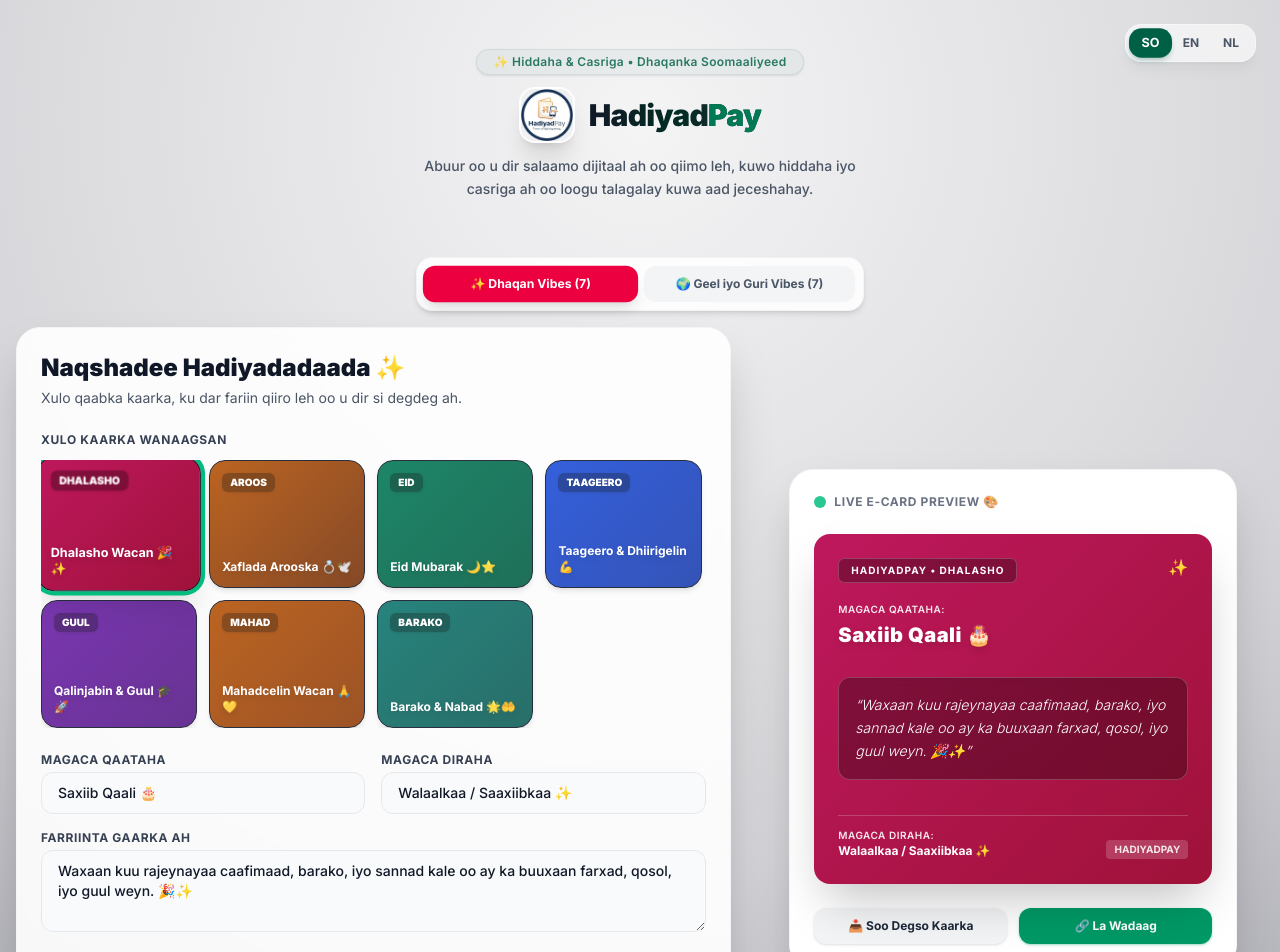
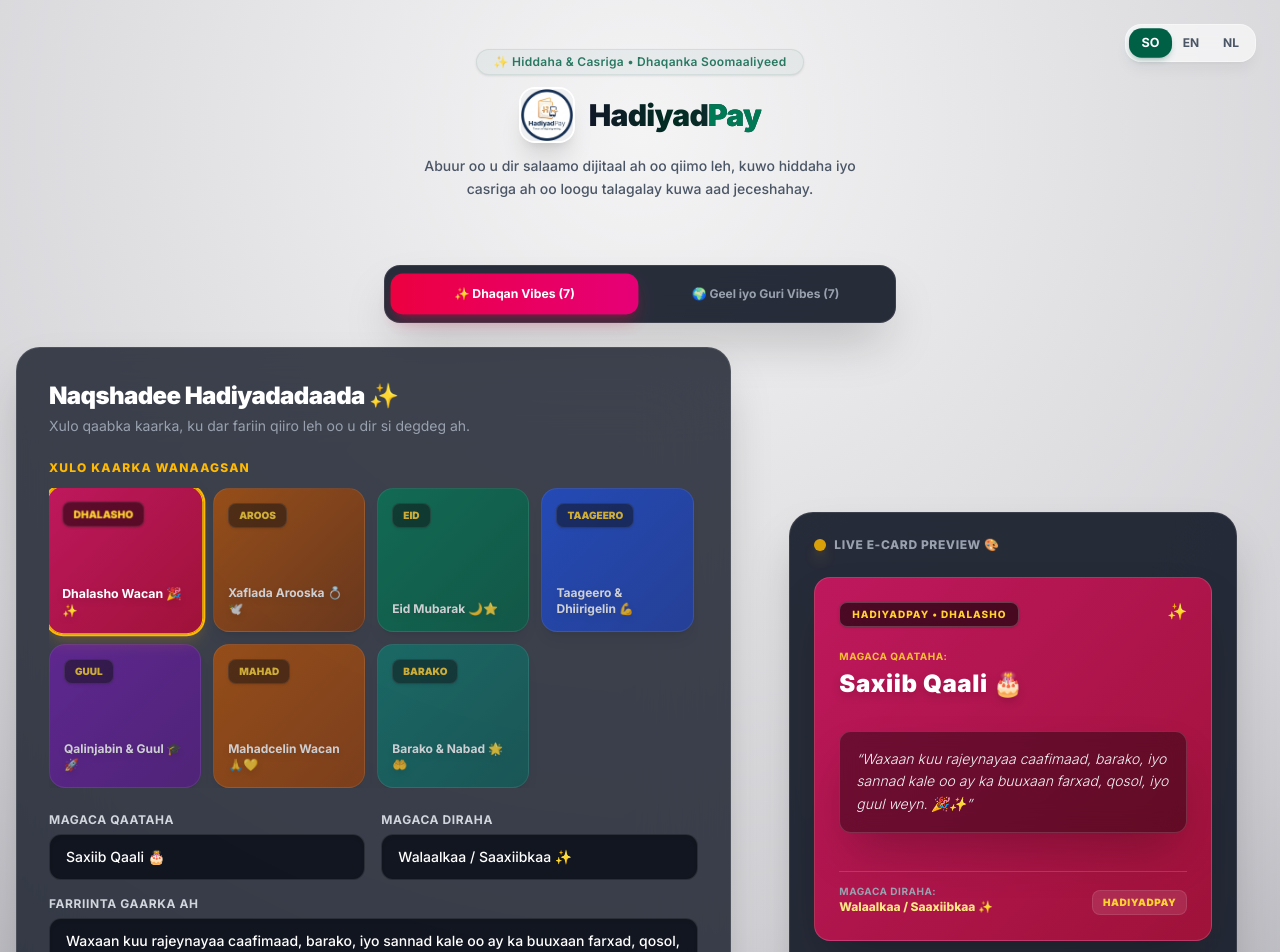
Before and after one commit to hrmadenITFLOWZ/hadiyadpay, a Next.js app: page / in a window 1280 px wide. Shown: the top 952 px of the page. Built offline with nearby package versions, Linux system fonts and the light colour scheme.

Commit message:
Update naar Hallmark-stijl dark theme en moderne e-card UI

```diff
--- a/src/app/components/CardBuilder.tsx
+++ b/src/app/components/CardBuilder.tsx
@@ -91,7 +91,6 @@ export default function CardBuilder({ currentLanguage }: CardBuilderProps) {
   };
 
   const handleShare = async () => {
-    // We bundelen de kaartdata in een compact object
     const payload = {
       c: selectedCard.id,
       t: recipientName,
@@ -100,7 +99,6 @@ export default function CardBuilder({ currentLanguage }: CardBuilderProps) {
     };
 
     try {
-      // Coderen naar een schone, compacte string zodat elke ontvanger op elk apparaat hem kan openen
       const jsonStr = JSON.stringify(payload);
       const encoded = btoa(encodeURIComponent(jsonStr));
 
@@ -140,37 +138,38 @@ export default function CardBuilder({ currentLanguage }: CardBuilderProps) {
   const getCardStyle = (card: CardOption) => {
     if (card.bgImage) {
       return {
-        backgroundImage: `linear-gradient(to bottom, rgba(0,0,0,0.35), rgba(0,0,0,0.8)), url(${card.bgImage})`,
-        backgroundColor: '#1f2937',
+        backgroundImage: `linear-gradient(to bottom, rgba(10,10,15,0.5), rgba(10,10,15,0.85)), url(${card.bgImage})`,
+        backgroundColor: '#090d16',
         backgroundSize: 'cover',
         backgroundPosition: 'center'
       };
     }
     return {
-      background: card.gradient || '#be185d'
+      background: card.gradient || 'linear-gradient(135deg, #831843 0%, #4c0519 100%)'
     };
   };
 
   return (
-    <div className="w-full max-w-7xl mx-auto p-4 flex flex-col gap-4">
+    <div className="w-full max-w-7xl mx-auto px-4 py-6 flex flex-col gap-6">
 
-      <div className="bg-white/85 backdrop-blur-md p-2 rounded-2xl shadow-md border border-gray-100 flex gap-2 max-w-md mx-auto w-full">
+      {/* Category Tabs - Hallmarks Style Luxury Dark Glass */}
+      <div className="bg-[#121826]/90 backdrop-blur-xl p-2 rounded-2xl shadow-2xl border border-white/10 flex gap-2 max-w-lg mx-auto w-full">
         <button
           onClick={() => setActiveDeck('dhaqan')}
-          className={`flex-1 py-2.5 text-xs font-bold rounded-xl transition flex items-center justify-center gap-1.5 cursor-pointer ${
+          className={`flex-1 py-3 px-4 text-xs font-bold rounded-xl transition-all duration-300 flex items-center justify-center gap-2 cursor-pointer ${
             activeDeck === 'dhaqan'
-              ? 'bg-rose-600 text-white shadow-lg scale-[1.02]'
-              : 'bg-gray-100 text-gray-600 hover:bg-gray-200'
+              ? 'bg-gradient-to-r from-rose-600 to-pink-600 text-white shadow-lg shadow-rose-600/30 scale-[1.02]'
+              : 'text-gray-400 hover:text-white hover:bg-white/5'
           }`}
         >
           ✨ Dhaqan Vibes ({cardOptions.filter(c => c.category === 'dhaqan').length})
         </button>
         <button
           onClick={() => setActiveDeck('cities')}
-          className={`flex-1 py-2.5 text-xs font-bold rounded-xl transition flex items-center justify-center gap-1.5 cursor-pointer ${
+          className={`flex-1 py-3 px-4 text-xs font-bold rounded-xl transition-all duration-300 flex items-center justify-center gap-2 cursor-pointer ${
             activeDeck === 'cities'
-              ? 'bg-gradient-to-r from-amber-600 to-orange-600 text-white shadow-lg scale-[1.02] ring-2 ring-amber-300'
-              : 'bg-gray-100 text-gray-600 hover:bg-gray-200'
+              ? 'bg-gradient-to-r from-amber-600 to-orange-600 text-white shadow-lg shadow-amber-600/30 scale-[1.02]'
+              : 'text-gray-400 hover:text-white hover:bg-white/5'
           }`}
         >
           🌍 Geel iyo Guri Vibes ({cardOptions.filter(c => c.category === 'cities').length})
@@ -179,12 +178,13 @@ export default function CardBuilder({ currentLanguage }: CardBuilderProps) {
 
       <div className="grid grid-cols-1 lg:grid-cols-12 gap-8 w-full">
 
-        <div className="lg:col-span-7 bg-white/90 backdrop-blur-md p-6 rounded-3xl shadow-2xl border border-gray-100 flex flex-col gap-6">
+        {/* Left Form Panel - Dark Theme Glassmorphism */}
+        <div className="lg:col-span-7 bg-[#121826]/80 backdrop-blur-2xl p-6 sm:p-8 rounded-3xl shadow-2xl border border-white/10 flex flex-col gap-6">
           <div>
-            <h2 className="text-2xl font-black text-gray-900 mb-1">
+            <h2 className="text-2xl font-black text-white mb-1 tracking-tight">
               {currentLanguage === 'so' ? 'Naqshadee Hadiyadadaada ✨' : 'Craft Your Hadiyad ✨'}
             </h2>
-            <p className="text-sm text-gray-600">
+            <p className="text-sm text-gray-400">
               {currentLanguage === 'so'
                 ? 'Xulo qaabka kaarka, ku dar fariin qiiro leh oo u dir si degdeg ah.'
                 : 'Choose a card style, add a heartfelt message, and send instantly.'}
@@ -192,10 +192,10 @@ export default function CardBuilder({ currentLanguage }: CardBuilderProps) {
           </div>
 
           <div>
-            <label className="block text-xs font-bold text-gray-700 uppercase tracking-wider mb-3">
+            <label className="block text-xs font-extrabold text-amber-400 uppercase tracking-widest mb-3">
               {currentLanguage === 'so' ? 'XULO KAARKA WANAAGSAN' : 'CHOOSE YOUR CARD STYLE'}
             </label>
-            <div className="grid grid-cols-2 sm:grid-cols-4 gap-3 max-h-[340px] overflow-y-auto pr-1">
+            <div className="grid grid-cols-2 sm:grid-cols-4 gap-3 max-h-[360px] overflow-y-auto pr-1 custom-scrollbar">
               {filteredCards.map((card) => {
                 const isSelected = selectedCard.id === card.id;
 
@@ -203,12 +203,14 @@ export default function CardBuilder({ currentLanguage }: CardBuilderProps) {
                   <button
                     key={card.id}
                     onClick={() => setSelectedCard(card)}
-                    className={`text-left p-3 rounded-2xl transition-all duration-300 border relative overflow-hidden flex flex-col justify-between h-32 shadow-md group cursor-pointer ${
-                      isSelected ? 'ring-4 ring-emerald-500 scale-105 shadow-xl z-10' : 'opacity-90 hover:opacity-100 hover:scale-[1.02]'
+                    className={`text-left p-3.5 rounded-2xl transition-all duration-300 border relative overflow-hidden flex flex-col justify-between h-36 shadow-lg group cursor-pointer ${
+                      isSelected
+                        ? 'ring-2 ring-amber-400 border-amber-400 scale-[1.03] shadow-amber-500/20 shadow-2xl z-10 bg-black/40'
+                        : 'border-white/10 opacity-75 hover:opacity-100 hover:scale-[1.02] bg-black/20'
                     }`}
                     style={getCardStyle(card)}
                   >
-                    <span className="text-[10px] font-black px-2 py-0.5 rounded-md bg-black/30 backdrop-blur-md text-white self-start shadow z-10">
+                    <span className="text-[10px] font-black px-2.5 py-1 rounded-lg bg-black/50 backdrop-blur-md text-amber-300 self-start shadow border border-white/10 z-10">
                       {card.badge[langKey] || card.badge['en']}
                     </span>
                     <span className="text-xs font-bold text-white line-clamp-2 drop-shadow-md z-10">
@@ -223,50 +225,50 @@ export default function CardBuilder({ currentLanguage }: CardBuilderProps) {
           <div className="flex flex-col gap-4">
             <div className="grid grid-cols-1 sm:grid-cols-2 gap-4">
               <div>
-                <label className="block text-xs font-bold text-gray-700 uppercase tracking-wider mb-1">
+                <label className="block text-xs font-bold text-gray-300 uppercase tracking-wider mb-1.5">
                   {currentLanguage === 'so' ? 'MAGACA QAATAHA' : 'RECIPIENT NAME'}
                 </label>
                 <input
                   type="text"
                   value={recipientName}
                   onChange={(e) => setRecipientName(e.target.value)}
-                  className="w-full px-4 py-2.5 text-sm rounded-xl border border-gray-200 focus:outline-none focus:ring-2 focus:ring-emerald-500 text-gray-900 bg-gray-50 font-medium"
+                  className="w-full px-4 py-3 text-sm rounded-xl border border-white/10 focus:outline-none focus:ring-2 focus:ring-amber-500 text-white bg-[#090d16]/80 font-medium placeholder-gray-600 shadow-inner"
                 />
               </div>
               <div>
-                <label className="block text-xs font-bold text-gray-700 uppercase tracking-wider mb-1">
+                <label className="block text-xs font-bold text-gray-300 uppercase tracking-wider mb-1.5">
                   {currentLanguage === 'so' ? 'MAGACA DIRAHA' : 'SENDER NAME'}
                 </label>
                 <input
                   type="text"
                   value={senderName}
                   onChange={(e) => setSenderName(e.target.value)}
-                  className="w-full px-4 py-2.5 text-sm rounded-xl border border-gray-200 focus:outline-none focus:ring-2 focus:ring-emerald-500 text-gray-900 bg-gray-50 font-medium"
+                  className="w-full px-4 py-3 text-sm rounded-xl border border-white/10 focus:outline-none focus:ring-2 focus:ring-amber-500 text-white bg-[#090d16]/80 font-medium placeholder-gray-600 shadow-inner"
                 />
               </div>
             </div>
 
             <div>
-              <label className="block text-xs font-bold text-gray-700 uppercase tracking-wider mb-1">
+              <label className="block text-xs font-bold text-gray-300 uppercase tracking-wider mb-1.5">
                 {currentLanguage === 'so' ? 'FARRIINTA GAARKA AH' : 'PERSONALIZED MESSAGE'}
               </label>
               <textarea
                 rows={3}
                 value={message}
                 onChange={(e) => setMessage(e.target.value)}
-                className="w-full px-4 py-2.5 text-sm rounded-xl border border-gray-200 focus:outline-none focus:ring-2 focus:ring-emerald-500 text-gray-900 bg-gray-50 font-medium"
+                className="w-full px-4 py-3 text-sm rounded-xl border border-white/10 focus:outline-none focus:ring-2 focus:ring-amber-500 text-white bg-[#090d16]/80 font-medium placeholder-gray-600 shadow-inner"
               />
             </div>
 
             <div>
-              <div className="flex justify-between items-center mb-1">
-                <label className="block text-xs font-bold text-gray-700 uppercase tracking-wider">
+              <div className="flex justify-between items-center mb-1.5">
+                <label className="block text-xs font-bold text-gray-300 uppercase tracking-wider">
                   {currentLanguage === 'so' ? 'KU DAR SAWIR GAAR AH (IKHTIYAARI)' : 'ADD PERSONAL PHOTO (OPTIONAL)'}
                 </label>
                 {uploadedImage && (
                   <button
                     onClick={handleRemoveImage}
-                    className="text-xs text-rose-600 hover:text-rose-800 font-semibold cursor-pointer"
+                    className="text-xs text-rose-400 hover:text-rose-300 font-semibold cursor-pointer"
                   >
                     {currentLanguage === 'so' ? 'Tirtir sawirka' : 'Remove photo'}
                   </button>
@@ -276,38 +278,38 @@ export default function CardBuilder({ currentLanguage }: CardBuilderProps) {
                 type="file"
                 accept="image/*"
                 onChange={handleImageUpload}
-                className="w-full text-xs text-gray-500 file:mr-4 file:py-2.5 file:px-4 file:rounded-xl file:border-0 file:text-xs file:font-semibold file:bg-rose-50 file:text-rose-700 hover:file:bg-rose-100 cursor-pointer bg-gray-50 border border-gray-200 rounded-xl"
+                className="w-full text-xs text-gray-400 file:mr-4 file:py-3 file:px-4 file:rounded-xl file:border-0 file:text-xs file:font-bold file:bg-amber-500/10 file:text-amber-400 hover:file:bg-amber-500/20 cursor-pointer bg-[#090d16]/80 border border-white/10 rounded-xl"
               />
             </div>
 
             <button
               onClick={() => setIsCheckoutOpen(true)}
-              className="w-full py-4 px-4 font-bold rounded-2xl shadow-xl transition-all duration-300 flex items-center justify-center gap-2 text-base text-white hover:brightness-110 border border-white/20 cursor-pointer"
-              style={getCardStyle(selectedCard)}
+              className="w-full py-4 px-4 font-extrabold rounded-2xl shadow-2xl transition-all duration-300 flex items-center justify-center gap-2 text-base text-white hover:brightness-110 border border-white/20 cursor-pointer bg-gradient-to-r from-amber-500 via-emerald-600 to-teal-600 shadow-emerald-900/40"
             >
-              <span className="z-10">🚀 {currentLanguage === 'so' ? 'Dir Hadiyad iyo Xawilaad Degdeg ah' : 'Send Hadiyad & Instant Transfer'}</span>
+              <span className="z-10 tracking-wide">🚀 {currentLanguage === 'so' ? 'Dir Hadiyad iyo Xawilaad Degdeg ah' : 'Send Hadiyad & Instant Transfer'}</span>
             </button>
           </div>
         </div>
 
+        {/* Right Preview Panel - Hallmark Style Cinematic Preview */}
         <div className="lg:col-span-5 flex flex-col items-center justify-center">
-          <div className="w-full max-w-md bg-white p-6 rounded-3xl shadow-2xl border border-gray-100 flex flex-col justify-between min-h-[500px] relative overflow-hidden">
+          <div className="w-full max-w-md bg-[#121826]/90 backdrop-blur-2xl p-6 rounded-3xl shadow-2xl border border-white/10 flex flex-col justify-between min-h-[520px] relative overflow-hidden">
 
             <div className="flex justify-between items-center mb-4">
               <div className="flex items-center gap-2">
-                <span className="w-3 h-3 rounded-full bg-emerald-500 animate-pulse"></span>
-                <span className="text-xs font-bold text-gray-500 tracking-wider uppercase">
+                <span className="w-3 h-3 rounded-full bg-amber-400 animate-pulse shadow-lg shadow-amber-400/50"></span>
+                <span className="text-xs font-extrabold text-gray-400 tracking-wider uppercase">
                   LIVE E-CARD PREVIEW 🎨
                 </span>
               </div>
             </div>
 
             <div
-              className="w-full p-6 rounded-2xl text-white shadow-2xl flex flex-col justify-between flex-grow my-2 relative overflow-hidden transition-all duration-500"
+              className="w-full p-6 rounded-2xl text-white shadow-2xl flex flex-col justify-between flex-grow my-2 relative overflow-hidden transition-all duration-500 border border-white/15"
               style={getCardStyle(selectedCard)}
             >
               <div className="flex justify-between items-center z-10">
-                <span className="text-[10px] tracking-widest uppercase bg-black/30 px-3 py-1 rounded-md backdrop-blur-md font-bold border border-white/20">
+                <span className="text-[10px] tracking-widest uppercase bg-black/60 px-3 py-1 rounded-lg backdrop-blur-md font-extrabold border border-white/20 text-amber-300 shadow">
                   HADIYADPAY • {selectedCard.badge[langKey] || selectedCard.badge['en']}
                 </span>
                 <span className="text-base animate-bounce">✨</span>
@@ -315,7 +317,7 @@ export default function CardBuilder({ currentLanguage }: CardBuilderProps) {
 
               {uploadedImage && (
                 <div
-                  className="my-3 rounded-xl overflow-hidden shadow-md h-36 border border-white/20 z-10 relative bg-black/50 cursor-grab active:cursor-grabbing select-none flex items-center justify-center"
+                  className="my-3 rounded-xl overflow-hidden shadow-2xl h-40 border border-white/20 z-10 relative bg-black/70 cursor-grab active:cursor-grabbing select-none flex items-center justify-center"
                   onWheel={handleWheel}
                   onMouseDown={handleMouseDown}
                   onMouseMove={handleMouseMove}
@@ -331,50 +333,50 @@ export default function CardBuilder({ currentLanguage }: CardBuilderProps) {
                       transformOrigin: 'center center',
                     }}
                   />
-                  <div className="absolute bottom-1 right-1 bg-black/60 text-[9px] px-1.5 py-0.5 rounded text-white/80 pointer-events-none backdrop-blur-sm z-20">
+                  <div className="absolute bottom-1.5 right-1.5 bg-black/70 text-[9px] px-2 py-0.5 rounded text-white/90 pointer-events-none backdrop-blur-md z-20 font-semibold border border-white/10">
                     🔍 Drag & Scroll
                   </div>
                 </div>
               )}
 
               <div className="my-4 z-10">
-                <p className="text-[10px] uppercase tracking-wider opacity-90 mb-1 font-semibold">
+                <p className="text-[10px] uppercase tracking-wider text-amber-300/90 mb-1 font-bold">
                   {currentLanguage === 'so' ? 'MAGACA QAATAHA:' : 'TO:'}
                 </p>
-                <h3 className="text-xl font-black tracking-wide drop-shadow-md">
+                <h3 className="text-2xl font-black tracking-wide drop-shadow-lg text-white">
                   {recipientName}
                 </h3>
               </div>
 
-              <div className="bg-black/30 backdrop-blur-md p-4 rounded-xl border border-white/20 my-2 shadow-inner z-10">
-                <p className="text-sm italic font-light leading-relaxed">
+              <div className="bg-black/40 backdrop-blur-md p-4 rounded-xl border border-white/15 my-2 shadow-2xl z-10">
+                <p className="text-sm italic font-light leading-relaxed text-gray-100">
                   &ldquo;{message}&rdquo;
                 </p>
               </div>
 
-              <div className="mt-6 flex justify-between items-end border-t border-white/20 pt-3 z-10">
+              <div className="mt-6 flex justify-between items-end border-t border-white/15 pt-3 z-10">
                 <div>
-                  <p className="text-[10px] uppercase tracking-wider opacity-90 font-semibold">
+                  <p className="text-[10px] uppercase tracking-wider text-gray-400 font-bold">
                     {currentLanguage === 'so' ? 'MAGACA DIRAHA:' : 'FROM:'}
                   </p>
-                  <p className="text-xs font-bold">
+                  <p className="text-xs font-extrabold text-amber-200">
                     {senderName}
                   </p>
                 </div>
-                <span className="text-[10px] opacity-90 font-bold bg-white/20 px-2 py-0.5 rounded">HADIYADPAY</span>
+                <span className="text-[10px] font-black tracking-wider bg-white/10 text-amber-300 px-2.5 py-1 rounded-lg border border-white/10">HADIYADPAY</span>
               </div>
             </div>
 
             <div className="grid grid-cols-2 gap-3 mt-4">
               <button
                 onClick={handleDownload}
-                className="py-2.5 px-3 bg-gray-100 hover:bg-gray-200 text-gray-800 text-xs font-bold rounded-xl transition flex items-center justify-center gap-1.5 shadow-sm cursor-pointer"
+                className="py-3 px-3 bg-white/5 hover:bg-white/10 text-gray-200 text-xs font-bold rounded-xl transition border border-white/10 flex items-center justify-center gap-1.5 shadow-sm cursor-pointer"
               >
                 📥 {currentLanguage === 'so' ? 'Soo Degso Kaarka' : 'Download Card'}
               </button>
               <button
                 onClick={handleShare}
-                className="py-2.5 px-3 bg-emerald-600 hover:bg-emerald-700 text-white text-xs font-bold rounded-xl transition flex items-center justify-center gap-1.5 shadow-sm shadow-emerald-600/30 cursor-pointer"
+                className="py-3 px-3 bg-gradient-to-r from-emerald-600 to-teal-600 hover:from-emerald-500 hover:to-teal-500 text-white text-xs font-extrabold rounded-xl transition flex items-center justify-center gap-1.5 shadow-lg shadow-emerald-900/40 cursor-pointer border border-white/20"
               >
                 🔗 {currentLanguage === 'so' ? 'La Wadaag' : 'Share Card'}
               </button>
```
